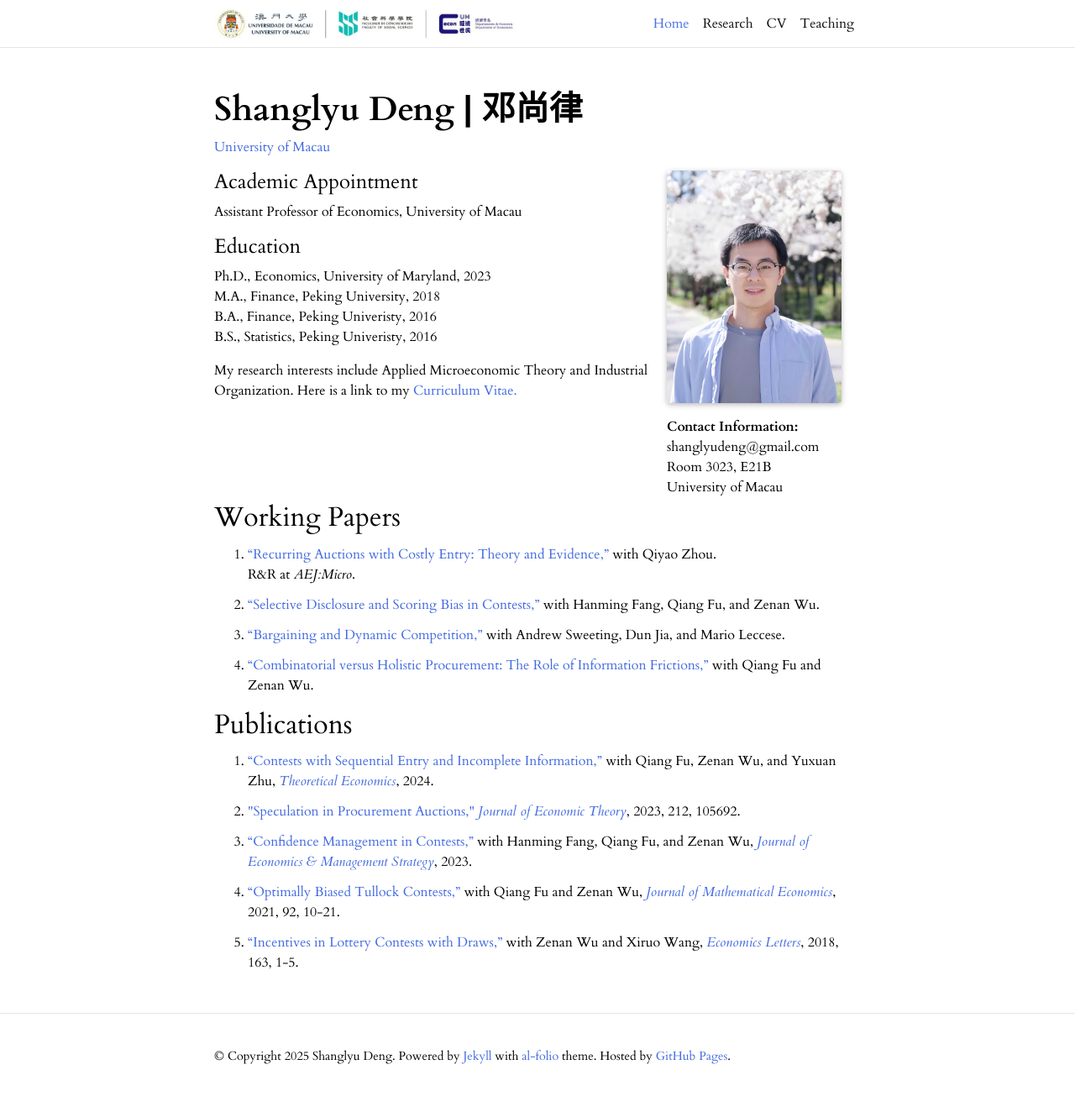
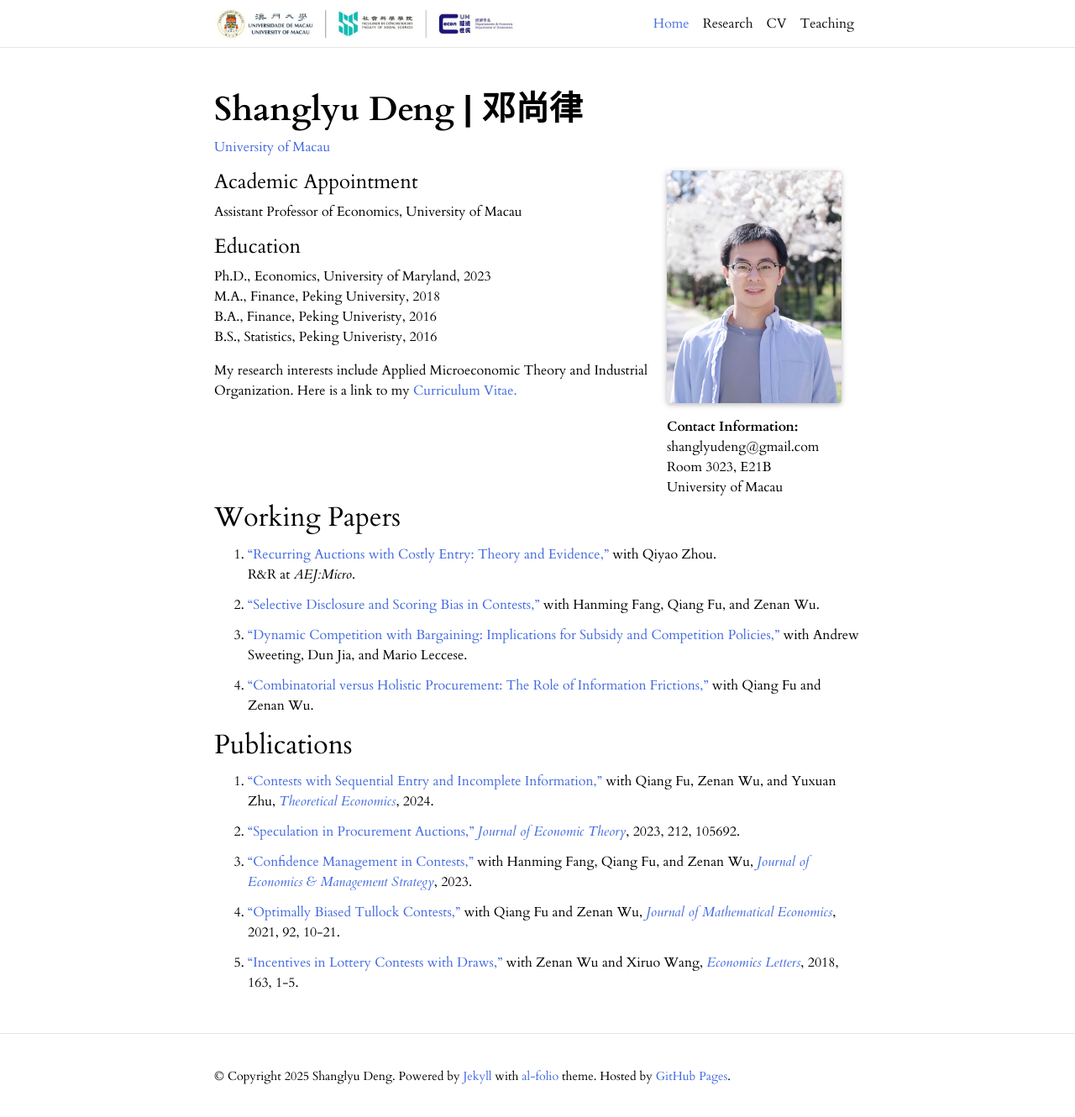
Before and after one commit to shanglyudeng/shanglyudeng.github.io, a Jekyll site: the page built from _pages/about.md, in a window 1280 px wide and 1333 px high. Shown: the top 1330 px of the window at 84% size. Built offline with Jekyll 4.4.1, drawn with Linux system fonts in a browser that asks for light colours; full-size pictures stand in for the smaller copies a plugin makes; comment, search, counter and statistics services are not loaded; a style sheet for code colours, icons or effects is not loaded.

Commit message:
update_bdks

```diff
--- a/_includes/pubs.html
+++ b/_includes/pubs.html
@@ -13,7 +13,7 @@
 
     <li>
       <a href="https://doi.org/10.1016/j.jet.2023.105692">
-        "Speculation in Procurement Auctions,"
+        “Speculation in Procurement Auctions,”
         <!-- <span style="color:slateblue;">“Incentives in Lottery Contests with Draws,” </span> -->
       </a>
       <em style="color:royalblue;font-weight:normal;">Journal of Economic Theory</em>, 2023, 212, 105692.
--- a/_includes/wp.html
+++ b/_includes/wp.html
@@ -20,8 +20,8 @@
     </li>
 
     <li>
-      <a href="assets/papers/dynamics_bargaining_04142024_full.pdf">
-      “Bargaining and Dynamic Competition,”
+      <a href="assets/papers/dynamics_bargaining_Apr2025.pdf">
+      “Dynamic Competition with Bargaining: Implications for Subsidy and Competition Policies,”
       </a>
       with Andrew Sweeting, Dun Jia, and Mario Leccese.
     </li>
```
Also changed, not shown: 1 other file.
